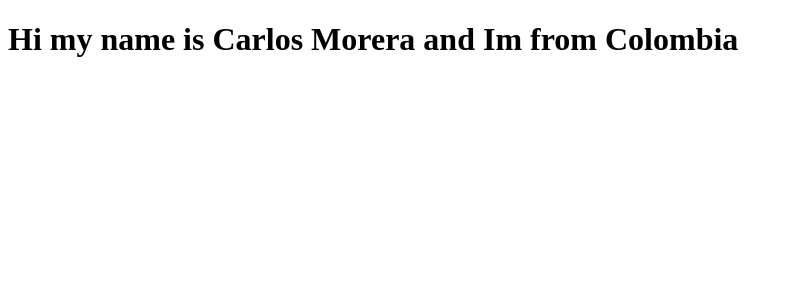
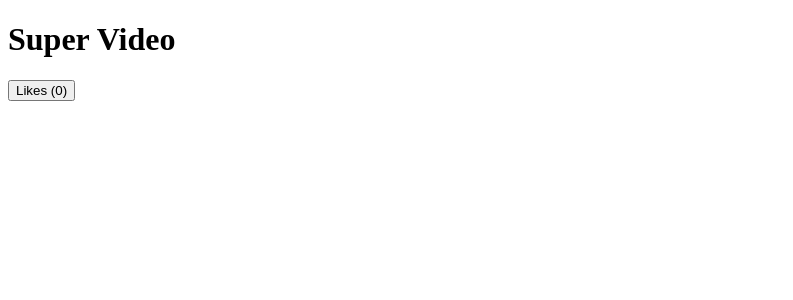
Before and after one commit to carlosmorera/CursoReact2020, a React (Create React App) app: page / in a window 1280 px wide. Shown: the top 300 px of the page, without its empty margins (0-793 px from the left). Built offline with nearby package versions, Linux system fonts and the light colour scheme.

Commit message:
se crea un componente el cual se muta el estado

```diff
--- /dev/null
+++ b/src/App.js
@@ -0,0 +1,42 @@
+import React, {Component} from "react";
+
+class Contador extends Component {
+
+    state = {
+        video:{
+            tittle: 'Super Video',
+             likes: 0
+        }
+    }
+
+    add = () => {
+        this.setState((state) => ({
+            video: {
+                ...this.state.video,
+                likes: this.state.video.likes + 1
+            }
+        }))
+    }
+
+    render() {
+        return (
+            <div>
+                <h1>
+                    {this.state.video.tittle}
+                </h1>
+                <button onClick={this.add}>
+                    Likes ({this.state.video.likes})
+                </button>
+            </div>
+
+        )
+    }
+}
+
+const App = () => (
+    <div>
+        <Contador/>
+    </div>
+)
+
+export default App
--- a/src/index.js
+++ b/src/index.js
@@ -1,18 +1,6 @@
 import React from "react";
 import ReactDom from 'react-dom'
+import App from "./App";
 
-const name = 'Carlos Morera'
-//Build object
-const user ={
-    name : 'Carlos Morera',
-    age: 26,
-    country: 'Colombia'
-}
 
-function getInfo(user) {
-    return `Hi my name is ${user.name} and Im from ${user.country} `
-}
-
-const App = <h1>{getInfo(user)}</h1>
-
-ReactDom.render(App,document.getElementById('root'))
+ReactDom.render(<App/>,document.getElementById('root'))
```
